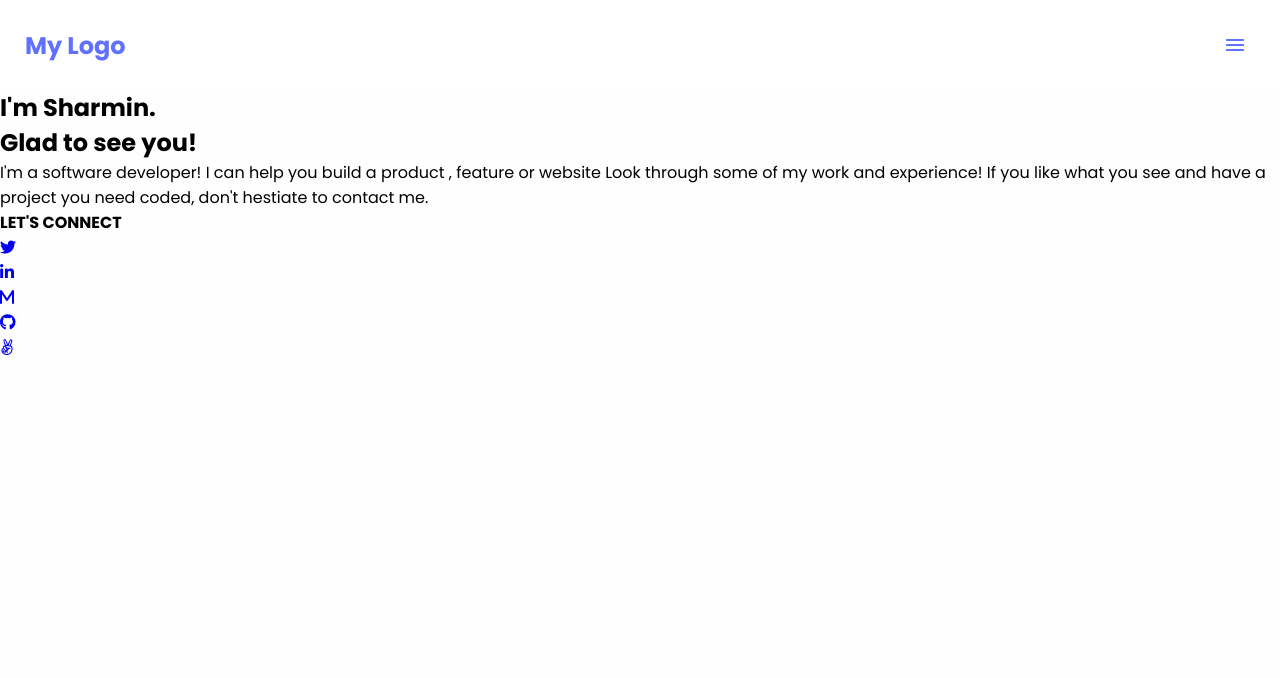
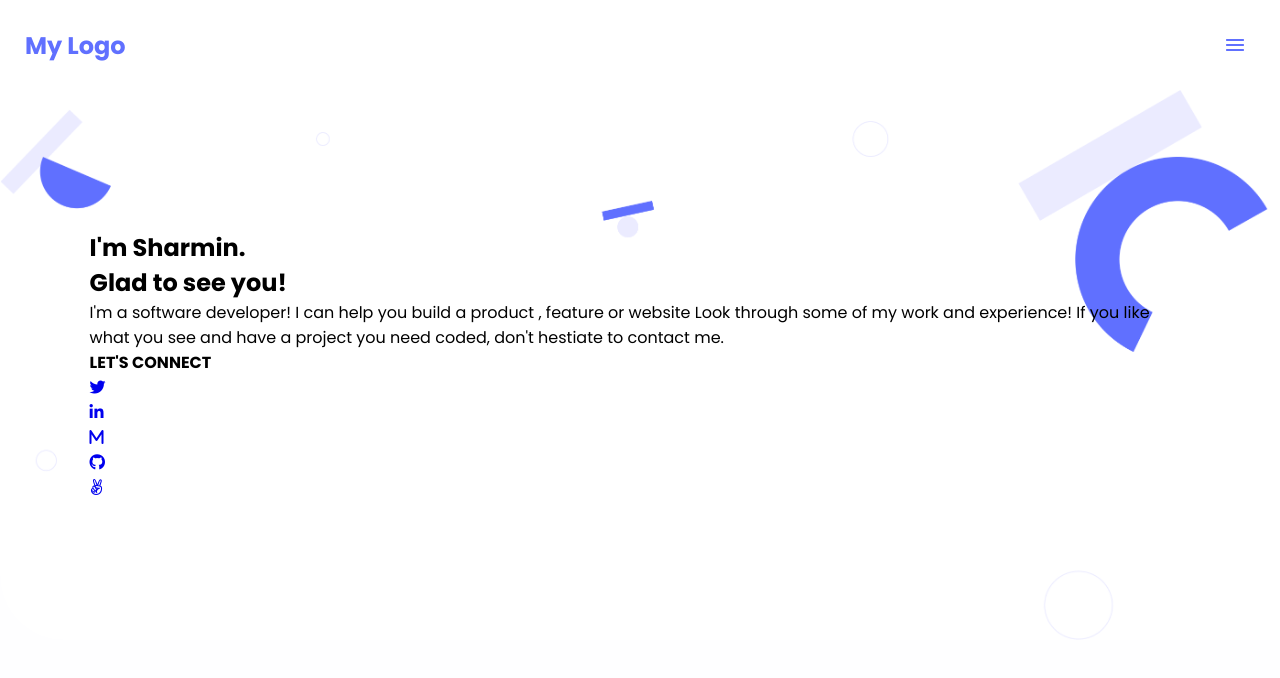
Before and after one commit to sharminkhan0/My-Portfolio, a website: page index.html in a window 1280 px wide. Drawn offline with Linux system fonts and the light colour scheme.

Commit message:
Modify styles.css file

```diff
--- a/styles.css
+++ b/styles.css
@@ -31,4 +31,30 @@ header {
   left: 76px;
   }
 
-  /*-----------------------------end of header section--------------------*/
+  /*------end of header section--------*/
+
+  .main-heading {
+    max-height: 800px;
+    min-height: 550px;
+    width: auto;
+    display: flex;
+    justify-content: center;
+    align-items: center;
+    padding: 0 7%;
+    border-radius: 0 0 0 4em;
+    background-color: #fff;
+    background-image: url(./resources/images/header-shapes-mobile.png);
+    background-size: 100%;
+    background-position-x: center;
+    background-repeat: no-repeat;
+    padding-top: 10px;
+    padding-bottom: 10px;
+  }
+
+  .heading {
+    margin: 10px 0;
+    display: flex;
+    flex-direction: column;
+    align-items: flex-start;
+    height: 100%;
+  }
```
